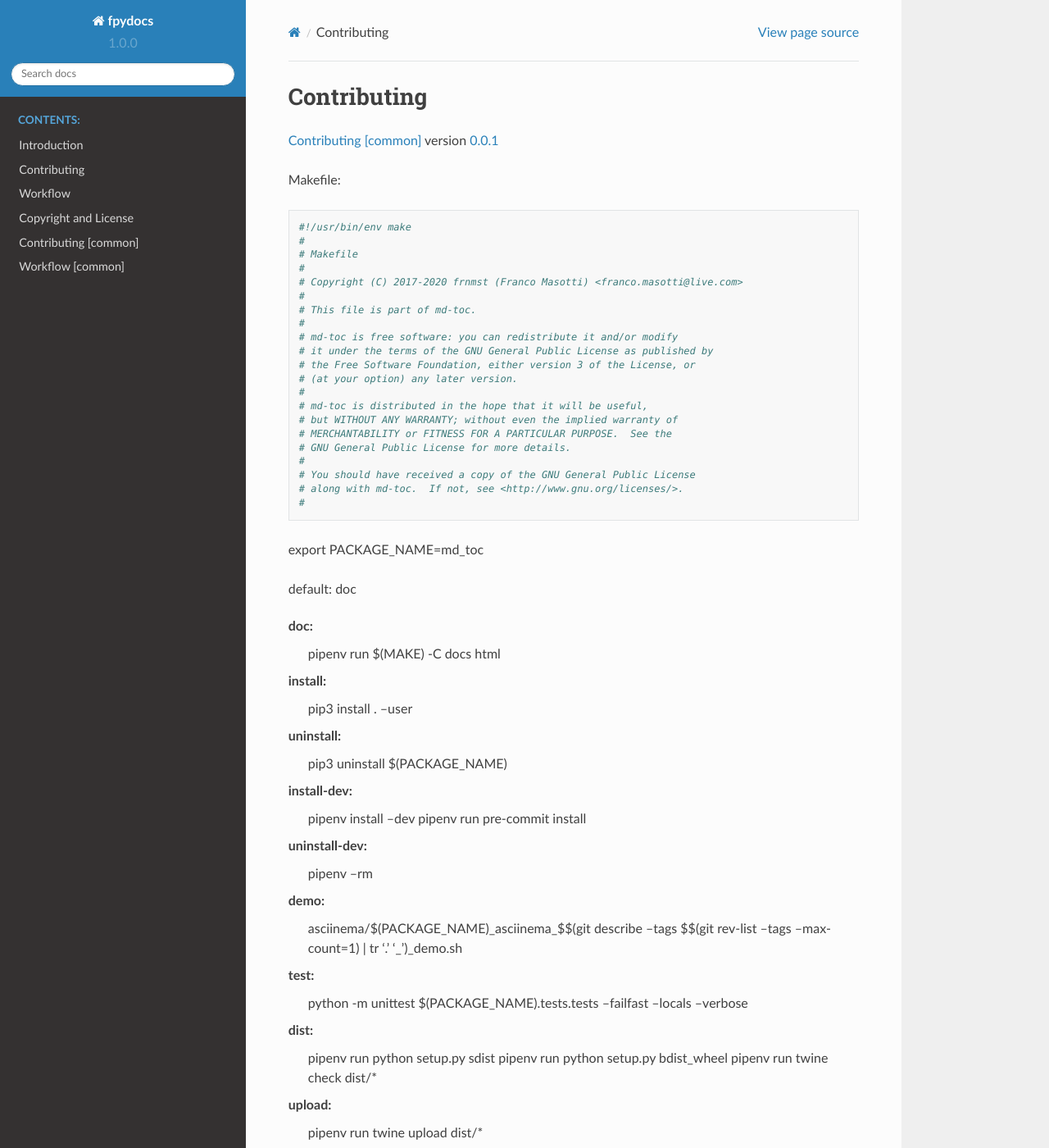
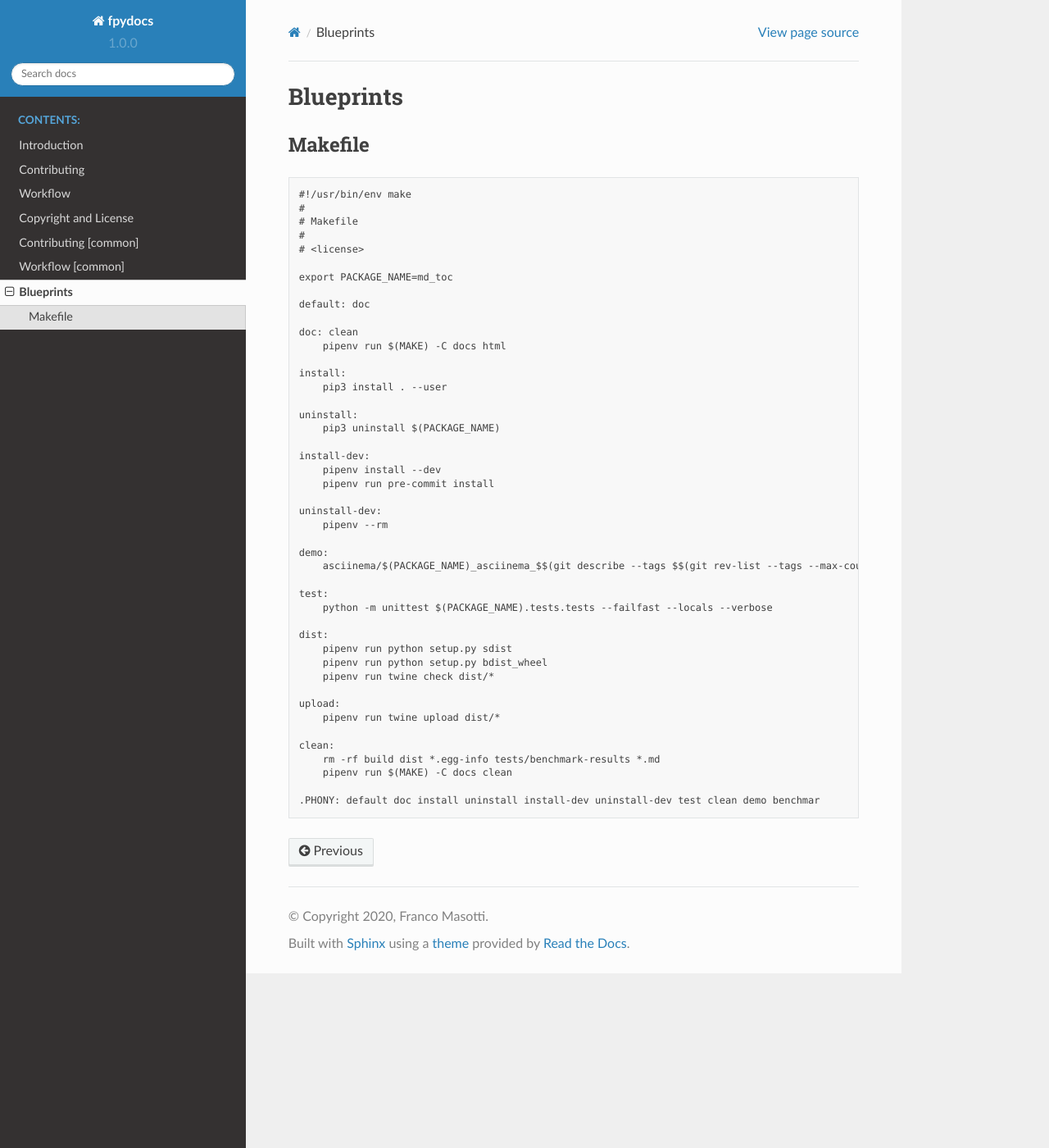
Before and after one commit to frnmst/fpydocs, a Sphinx documentation site: the page built from docs/blueprints.rst, in a window 1280 px wide and 1400 px high. Shown: the whole window at 82% size. Built offline with Sphinx 7.4.7 and the Read the Docs theme 2.0.0, drawn with Linux system fonts in a browser that asks for light colours; some of the changed text lies outside the part shown.

```diff
--- a/docs/blueprints.rst
+++ b/docs/blueprints.rst
@@ -1,72 +1,54 @@
-Contributing
-============
+Blueprints
+==========
 
-:doc:`Contributing [common] <../contributing_common>` version `0.0.1 <https://github.com/frnmst/fpydocs/releases/tag/0.0.1>`_
-
-
-Makefile:
+Makefile
+--------
 
 ::
 
 
-#!/usr/bin/env make
-#
-# Makefile
-#
-# Copyright (C) 2017-2020 frnmst (Franco Masotti) <franco.masotti@live.com>
-#
-# This file is part of md-toc.
-#
-# md-toc is free software: you can redistribute it and/or modify
-# it under the terms of the GNU General Public License as published by
-# the Free Software Foundation, either version 3 of the License, or
-# (at your option) any later version.
-#
-# md-toc is distributed in the hope that it will be useful,
-# but WITHOUT ANY WARRANTY; without even the implied warranty of
-# MERCHANTABILITY or FITNESS FOR A PARTICULAR PURPOSE.  See the
-# GNU General Public License for more details.
-#
-# You should have received a copy of the GNU General Public License
-# along with md-toc.  If not, see <http://www.gnu.org/licenses/>.
-#
+    #!/usr/bin/env make
+    #
+    # Makefile
+    #
+    # <license>
 
-export PACKAGE_NAME=md_toc
+    export PACKAGE_NAME=md_toc
 
-default: doc
+    default: doc
 
-doc:
-	pipenv run $(MAKE) -C docs html
+    doc: clean
+    	pipenv run $(MAKE) -C docs html
 
-install:
-	pip3 install . --user
+    install:
+    	pip3 install . --user
 
-uninstall:
-	pip3 uninstall $(PACKAGE_NAME)
+    uninstall:
+    	pip3 uninstall $(PACKAGE_NAME)
 
-install-dev:
-	pipenv install --dev
-	pipenv run pre-commit install
+    install-dev:
+    	pipenv install --dev
+    	pipenv run pre-commit install
 
-uninstall-dev:
-	pipenv --rm
+    uninstall-dev:
+    	pipenv --rm
 
-demo:
-	asciinema/$(PACKAGE_NAME)_asciinema_$$(git describe --tags $$(git rev-list --tags --max-count=1) | tr '.' '_')_demo.sh
+    demo:
+    	asciinema/$(PACKAGE_NAME)_asciinema_$$(git describe --tags $$(git rev-list --tags --max-count=1) | tr '.' '_')_demo.sh
 
-test:
-	python -m unittest $(PACKAGE_NAME).tests.tests --failfast --locals --verbose
+    test:
+    	python -m unittest $(PACKAGE_NAME).tests.tests --failfast --locals --verbose
 
-dist:
-	pipenv run python setup.py sdist
-	pipenv run python setup.py bdist_wheel
-	pipenv run twine check dist/*
+    dist:
+    	pipenv run python setup.py sdist
+    	pipenv run python setup.py bdist_wheel
+    	pipenv run twine check dist/*
 
-upload:
-	pipenv run twine upload dist/*
+    upload:
+    	pipenv run twine upload dist/*
 
-clean:
-	rm -rf build dist *.egg-info tests/benchmark-results *.md
-	pipenv run $(MAKE) -C docs clean
+    clean:
+    	rm -rf build dist *.egg-info tests/benchmark-results *.md
+    	pipenv run $(MAKE) -C docs clean
 
-.PHONY: default doc install uninstall install-dev uninstall-dev test clean demo benchmar
+    .PHONY: default doc install uninstall install-dev uninstall-dev test clean demo benchmar
--- a/docs/index.rst
+++ b/docs/index.rst
@@ -16,6 +16,7 @@
    copyright_license
    contributing_common
    workflow_common
+   blueprints
 
 Indices and tables
 ==================
```
Also changed, not shown: 1 other file.
